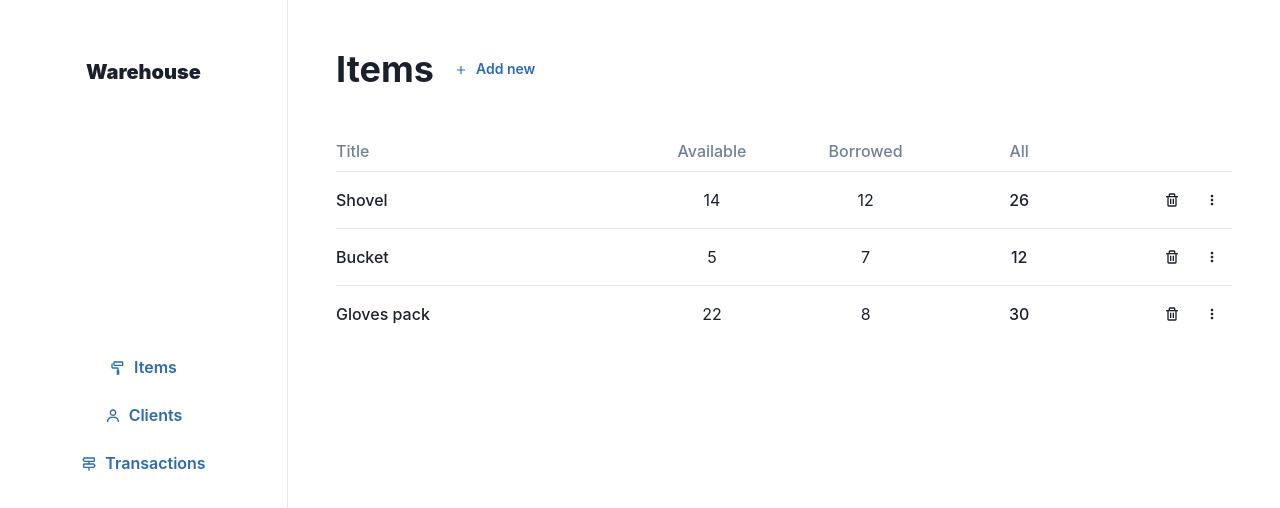
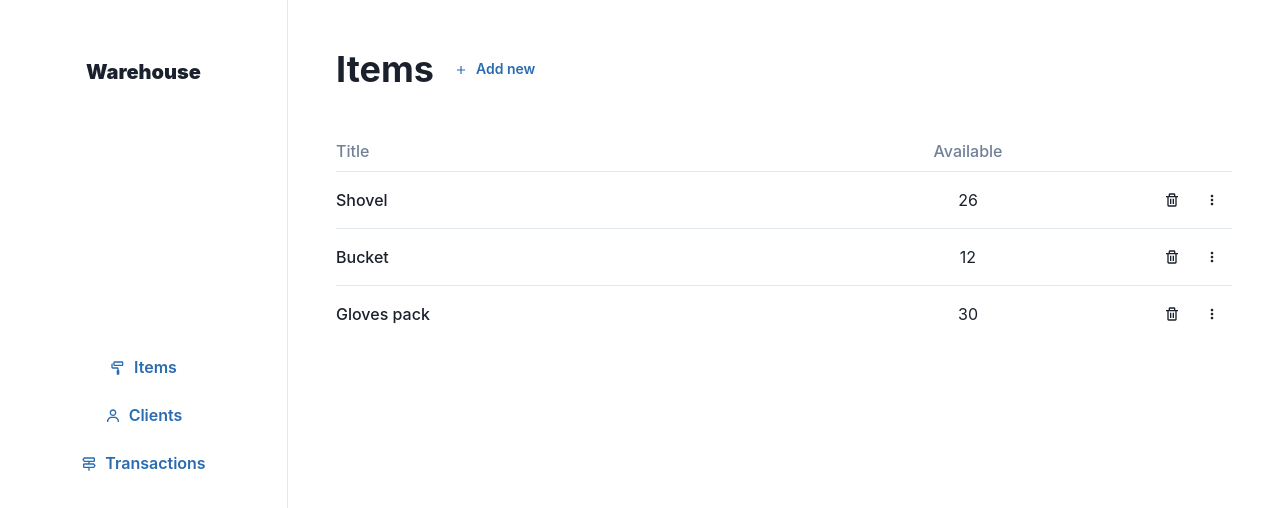
Before and after one commit to yaroslavnosenko/warehouse, a React (Create React App) app in the folder client/: page /items in a window 1280 px wide. Shown: the top 508 px of the page. Built offline with nearby package versions, Linux system fonts and the light colour scheme; the HTML template or start-up script is replaced by a standard one.

Commit message:
client: updates after server update

```diff
--- a/client/src/components/edit-transaction-form.tsx
+++ b/client/src/components/edit-transaction-form.tsx
@@ -99,7 +99,7 @@ export const EditTransactionForm = (props: Props) => {
                 <NumberInput
                   size="sm"
                   defaultValue={form.items.find((itx) => itx.item.id === item.id)?.count || 0}
-                  min={-(item?.count_available || 0)}
+                  min={-(item?.available || 0)}
                   onChange={(_, num) => onItemChange(num, item)}
                 >
                   <NumberInputField />
--- a/client/src/components/item-list.tsx
+++ b/client/src/components/item-list.tsx
@@ -8,18 +8,12 @@ import { EditItemForm } from '.'
 
 const TableHead = () => {
   return (
-    <Grid templateColumns="2fr 1fr 1fr 1fr 8rem" alignItems="center" color="gray.500">
+    <Grid templateColumns="2fr 1fr 8rem" alignItems="center" color="gray.500">
       <Text fontWeight="500" mr="4" flex="1">
         Title
       </Text>
       <Text textAlign="center" fontWeight="500" mr="4" flex="1">
         Available
-      </Text>
-      <Text textAlign="center" fontWeight="500" mr="4" flex="1">
-        Borrowed
-      </Text>
-      <Text textAlign="center" fontWeight="500" mr="4" flex="1">
-        All
       </Text>
       <div />
     </Grid>
@@ -55,18 +49,12 @@ interface ItemProps {
 const ItemItem = (props: ItemProps) => {
   const { onClickEdit, item, onClickDelete } = props
   return (
-    <Grid templateColumns="2fr 1fr 1fr 1fr 8rem" alignItems="center">
+    <Grid templateColumns="2fr 1fr 8rem" alignItems="center">
       <Text fontWeight="500" mr="4" flex="1">
         {item.title}
       </Text>
       <Text textAlign="center" mr="4" flex="1">
-        {item.count_available || 0}
-      </Text>
-      <Text textAlign="center" mr="4" flex="1">
-        {(item.count_all || 0) - (item.count_available || 0)}
-      </Text>
-      <Text textAlign="center" fontWeight="500" mr="4" flex="1">
-        {item.count_all || 0}
+        {item.available || 0}
       </Text>
       <HStack spacing="0" justifyContent="flex-end">
         <IconButton variant="ghost" aria-label="" icon={<BiTrash />} onClick={() => onClickDelete(item.id)} />
--- a/client/src/mock/items.ts
+++ b/client/src/mock/items.ts
@@ -1,7 +1,7 @@
 import { Item } from '../types'
 
 export const items: Item[] = [
-  { id: 1, count_all: 26, count_available: 14, title: 'Shovel' },
-  { id: 2, count_all: 12, count_available: 5, title: 'Bucket' },
-  { id: 3, count_all: 30, count_available: 22, title: 'Gloves pack' },
+  { id: 1, available: 26, title: 'Shovel' },
+  { id: 2, available: 12, title: 'Bucket' },
+  { id: 3, available: 30, title: 'Gloves pack' },
 ]
--- a/client/src/types/item.ts
+++ b/client/src/types/item.ts
@@ -1,6 +1,5 @@
 export class Item {
   id: number
   title: string
-  count_all?: number
-  count_available?: number
+  available?: number
 }
```
